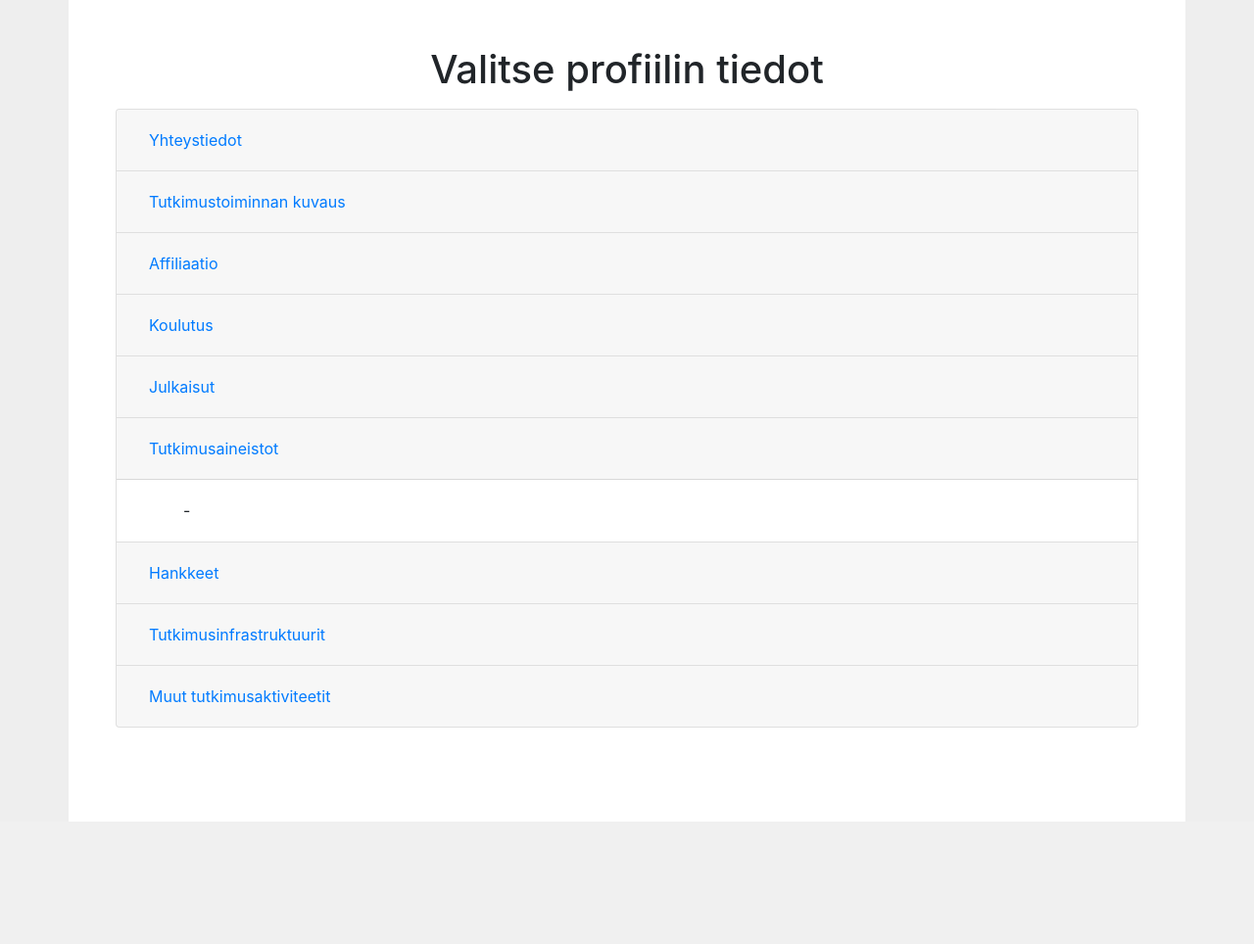
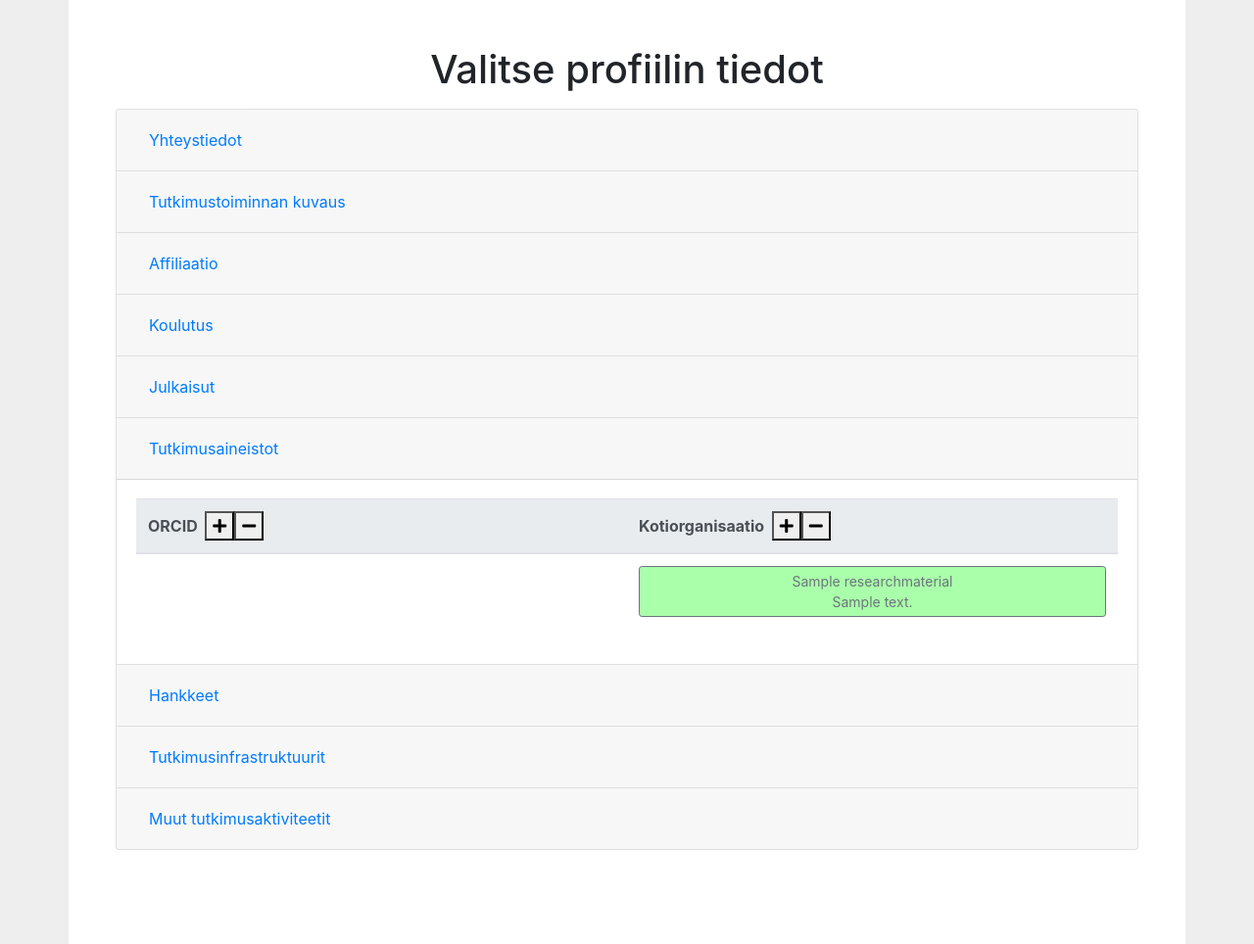
Before and after one commit to CSCfi/research-fi-mydata, a Django app: page / in a window 1280 px wide, after a click on "Tutkimusaineistot". Shown: the part 57-1021 px from the top of the page at 98% size. Before the commit the page ends 896 px from the top, so only its background shows below. Run offline with Django 3.2, Linux system fonts and the light colour scheme; a user stored in the database is signed in; data comes from the database, SQL or seed files in the repository; tables that the repository leaves empty hold one stand-in row (values such as "Sample post"); some libraries are stand-ins or nearby versions.

Commit message:
Template changes for research materials

```diff
--- a/mydataproject/research/templates/index_template.html
+++ b/mydataproject/research/templates/index_template.html
@@ -468,7 +468,44 @@
         </div>
         <div id="collapse6" class="collapse" aria-labelledby="heading6" data-parent="#researchProfileAccordion">
             <div class="card-body">
-                <div class="px-5">-</div>
+                <table class="table" id="sectionResearchmaterial">
+                    <thead class="thead-light">
+                        <th class="w-50">
+                            ORCID&nbsp;
+                            <button onclick="toggleSectionAll('sectionResearchmaterial', 'orcid', true);"><i class="fas fa-plus" title="Lisää kaikki"></i></button>
+                            <button onclick="toggleSectionAll('sectionResearchmaterial', 'orcid', false);"><i class="fas fa-minus" title="Poista kaikki"></i></button>
+                        </th>
+                        <th class="w-50">
+                            Kotiorganisaatio&nbsp;
+                            <button onclick="toggleSectionAll('sectionResearchmaterial', 'homeorg', true);"><i class="fas fa-plus" title="Lisää kaikki"></i></button>
+                            <button onclick="toggleSectionAll('sectionResearchmaterial', 'homeorg', false);"><i class="fas fa-minus" title="Poista kaikki"></i></button>
+                        </th>
+                    </thead>
+                    <tbody>
+                        <tr>
+                            <td class="td_orcid research_material">
+                                {% for rm in orcid_researchmaterials %}
+                                <button id="researchmaterial_{{ rm.pk }}"
+                                            class="togglable btn btn-block btn-sm btn-outline-secondary {% if rm.includeInProfile %}included{% endif %}"
+                                            onclick="toggleData('sectionResearchmaterial', 'orcid', 'research_material', this.id, {{rm.pk}});">
+                                    <b></b>{{ rm.name }}<br>
+                                    {{ rm.description }}<br>
+                                </button>
+                                {% endfor %}
+                            </td>
+                            <td class="td_homeorg research_material">
+                                {% for rm in homeorg_researchmaterials %}
+                                <button id="researchmaterial_{{ rm.pk }}"
+                                            class="togglable btn btn-block btn-sm btn-outline-secondary {% if rm.includeInProfile %}included{% endif %}"
+                                            onclick="toggleData('sectionResearchmaterial', 'homeorg', 'research_material', this.id, {{rm.pk}});">
+                                    {{ rm.name }}<br>
+                                    {{ rm.description }}<br>
+                                </button>
+                                {% endfor %}
+                            </td>
+                        </tr>
+                    </tbody>
+                </table>
             </div>
         </div>
     </div>
--- a/mydataproject/research/views.py
+++ b/mydataproject/research/views.py
@@ -416,4 +416,11 @@ def toggle_data(request):
         education.save()
         response["included"] = education.includeInProfile
 
+    # Research material
+    elif p_datatype == 'research_material':
+        researchmaterial = request.user.researchprofile.research_materials.get(datasource=datasource, pk=p_dataId)
+        researchmaterial.includeInProfile = not researchmaterial.includeInProfile
+        researchmaterial.save()
+        response["included"] = researchmaterial.includeInProfile
+
     return JsonResponse(response)
```
Also changed, not shown: mydataproject/research/templates/preview.html (+9 -2 lines).
